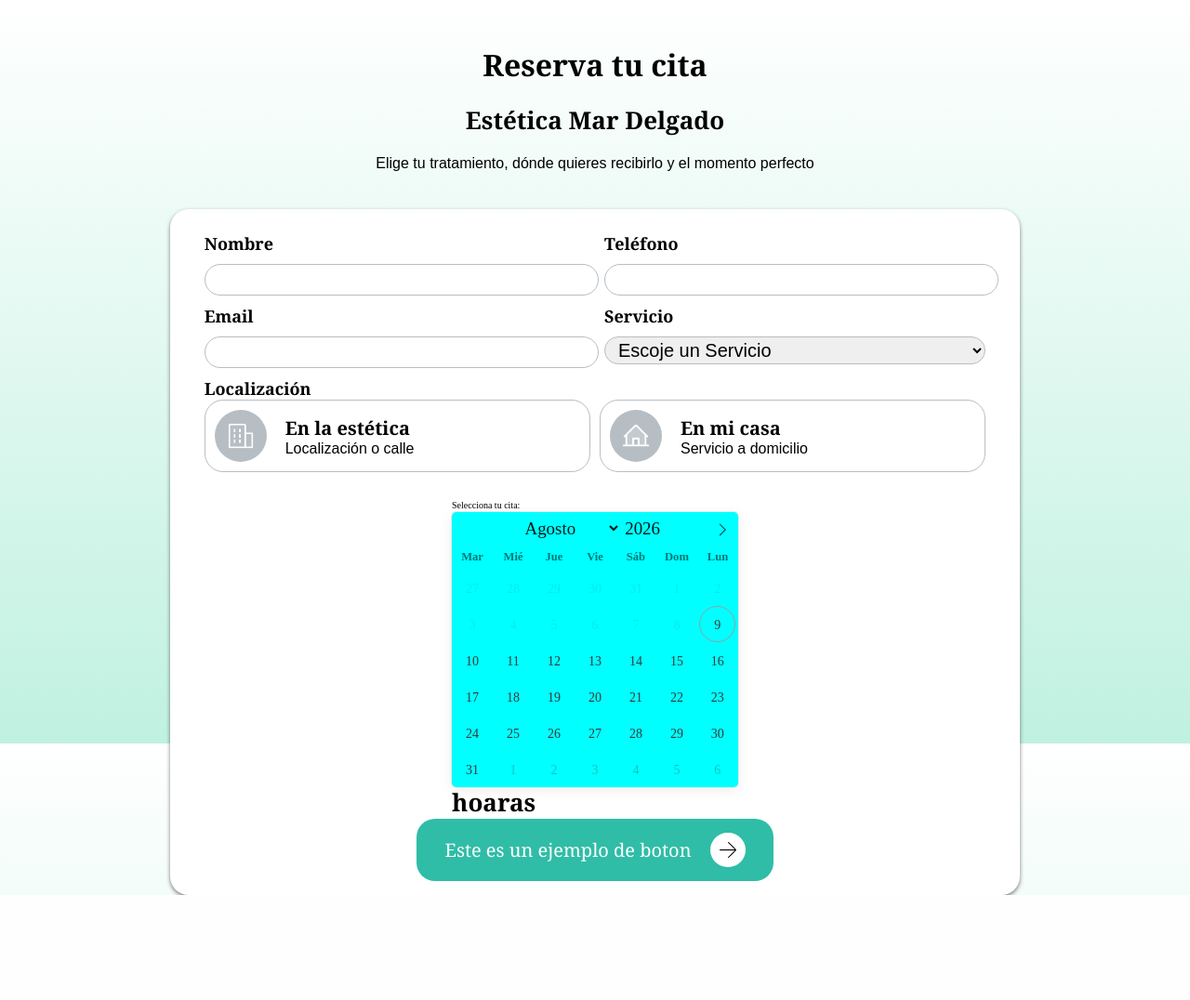
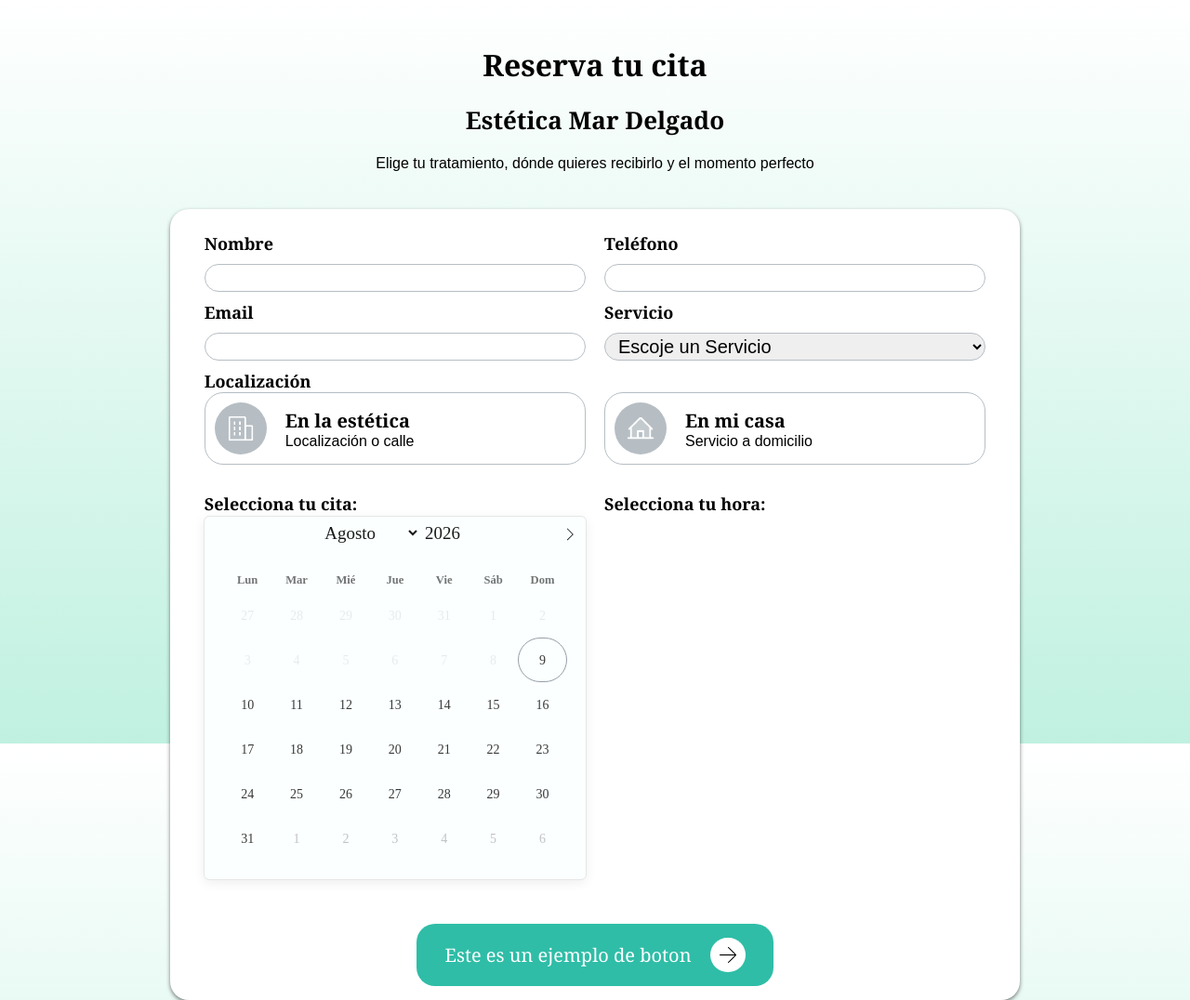
Before and after one commit to Javiier99/app-booking-simple, a PHP site: page /index.html in a window 1280 px wide. Shown: the whole page at 93% size. Before the commit the page ends 963 px from the top, so only its background shows below. Run offline with PHP 8.4, Linux system fonts and the light colour scheme.

Commit message:
Se ha termiando el calendario, ahora toca preparar la selección de horas de forma automática

```diff
--- a/index.html
+++ b/index.html
@@ -73,16 +73,24 @@
 
                 </div>
 
-                <div>
-                    <div id="calendar">
+                <div class="body-form-div-divx2">
+                    <div class="body-form-div-divx2-labelDiv">
                         <!-- Colocamos todo el calendario -->
-                        <label for="fecha-cita">Selecciona tu cita:</label>
+                        <label class="body-form-div-divx2-labelDiv--label" for="fecha-cita">Selecciona tu cita:</label>
+                        <div id="calendar"></div>
                     </div>
-                    <div>
+                    <div class="body-form-div-divx2-h2Div">
                         <!-- Selección de las horas -->
-                        <h2>hoaras</h2>
+                        <label class="body-form-div-divx2-h2Div--label" for="hours">Selecciona tu hora:</label>
+                        <div id="calendar-hours" class=""></div>
                     </div>
                 </div>
+
+                <div>
+                    <!-- Aqui pondría todos los datos para que el cliente pueda reservar -->
+                </div>
+
+
 
                 <button class="button">
                     Este es un ejemplo de boton
--- a/public/css/calendar.css
+++ b/public/css/calendar.css
@@ -1,8 +1,48 @@
 /* Toda la edición del calendario se realizará aquí */
-
+@import url(/public/css/main.css);
 
 
 
 .flatpickr-calendar{
-    background-color: aqua;
+    background-color: rgb(251, 255, 255);
+    width: 100%;
 }
+
+.flatpickr-rContainer{
+    width: 100%;
+}
+
+.flatpickr-innerContainer{
+    padding: 20px;
+}
+
+.flatpickr-days,
+.dayContainer {
+    width: 100% !important;
+    min-width: 100% !important;
+    max-width: 100% !important;
+}
+
+
+.flatpickr-day,
+.flatpickr-weekday {
+    max-width: none !important;
+    height: 48px !important;       /* Altura de cada casilla de día */
+    line-height: 48px !important;  /* Centra el texto del número */
+}
+
+
+.flatpickr-day.selected, .flatpickr-day.startRange, .flatpickr-day.endRange, .flatpickr-day.selected.inRange, .flatpickr-day.startRange.inRange, .flatpickr-day.endRange.inRange, .flatpickr-day.selected:focus, .flatpickr-day.startRange:focus, .flatpickr-day.endRange:focus, .flatpickr-day.selected:hover, .flatpickr-day.startRange:hover, .flatpickr-day.endRange:hover, .flatpickr-day.selected.prevMonthDay, .flatpickr-day.startRange.prevMonthDay, .flatpickr-day.endRange.prevMonthDay, .flatpickr-day.selected.nextMonthDay, .flatpickr-day.startRange.nextMonthDay, .flatpickr-day.endRange.nextMonthDay{
+    background-color: var(--green-selection-button) !important;
+    border-color: var(--green-selection-button) !important;
+}
+
+
+.flatpickr-day:hover{
+    background-color: var(--light-green-background) !important;
+}
+
+.flatpickr-months .flatpickr-prev-month:hover svg,.flatpickr-months .flatpickr-next-month:hover svg{
+    fill: var(--green-selection-button);
+
+}
--- a/public/css/style.css
+++ b/public/css/style.css
@@ -49,7 +49,7 @@ body{
 .form-div-divx3Button-divx4{
     display: grid;
     grid-template-columns: repeat(2,1fr);
-    grid-template-rows: repeat(2,1fr);
+    grid-template-rows: auto;
     margin: 1rem 0px;
     row-gap: 1rem;
     column-gap: 2rem;
@@ -59,6 +59,8 @@ body{
 .form-div-divx3Button-divx4-labelinput{
     display: flex;
     flex-direction: column;
+    width: 100%;
+    box-sizing: border-box;
 }
 
 .form-div-divx3Button-divx4-labelinput--label{
@@ -74,7 +76,8 @@ body{
     border: var(--light-grey) solid 1px;
     border-radius: 2rem;
     padding-left: 1rem;
-
+    width: 100%;
+    box-sizing: border-box;
     font-size: 2rem;
 }
 
@@ -99,7 +102,7 @@ body{
 .body-form-div-divx3button-labelDiv-divx2{
     display: flex;
     flex-direction: row;
-    column-gap: 1rem;
+    column-gap: 2rem;
     justify-content: space-around;
 }
 
@@ -146,3 +149,25 @@ body{
 
 
 /* 2 Calendar */
+/* La edición del calendario mismo se encuentra en el css calendar.css */
+
+.body-form-div-divx2{
+    display: flex;
+    flex-direction: row;
+    width: 100%;
+    column-gap: 2rem;
+    padding-bottom: 5rem;
+}
+
+.body-form-div-divx2-labelDiv, .body-form-div-divx2-h2Div{
+    width: 50%;
+}
+
+
+
+
+.body-form-div-divx2-labelDiv--label, .body-form-div-divx2-h2Div--label{
+    font-family: var(--font-family);
+    font-size: 1.8rem;
+    font-weight: bold;
+}
--- a/public/css/style_global.css
+++ b/public/css/style_global.css
@@ -37,7 +37,7 @@ body{
     --light-green-background : #c0f1e0;
     --light-green : #D4F3E8;
     --light-grey : #B6BEC4;
-    --green-dark: #0D4738;
+    --green-dark : #0D4738;
 
     /* Comprobar si tengo algún uso a los siguientes colores */
 
--- a/public/js/calendar.js
+++ b/public/js/calendar.js
@@ -1,22 +1,77 @@
 // Toda la lógica del calendario
 
-import flatpickr from "flatpickr";
+import "./flatpickr.min.js";
+import "./es.js";
 
+const agendaHoras = ["10:00", "11:00", "12:00", "13:00", "18:00", "19:00", "20:00"];
 
-
-// export function inicializarCalendar(){
-//     flatpickr('#calendar', {
-//         inline: true,
-//         locale: "es",
-//         minDate: "today",
-//         dateFormat: "d-m-Y"
-//     })
-// }
-
+let horaSeleccionada = null;
+let fechaSeleccionada = null;
 
 
 export function inicializarCalendar(){
-    var fp =  flatpickr(".date", {
+    flatpickr("#calendar", {
+        inline: true,        // Calendario visible en pantalla
+        locale: flatpickr.l10ns.es,     // Asignamos el idioma español importado
+        minDate: "today",    // Bloquear días pasados
+        dateFormat: "d-m-Y", // Formato de fecha
 
+        // onChange: function(selectedDates, dateStr){
+        //     fechaSeleccionada = dateStr;
+        //     horaSeleccionada = null;
+        //     cargarHorasDinamicas(dateStr);
+        // }
     })
+
+    // Listener para el botón de confirmar
+
+    // const btnConfirmar = document.querySelector('.btn-confirmar');
+    // if(btnConfirmar){
+    //     btnConfirmar.addEventListener('click', validarReserva);
+    // }
+
+    // async function cargarHorasDinamicas(fecha) {
+    //     const contenedor = document.getElementById("calendar-hours");
+    //     contenedor.className = "body-form-div-divx2-h2Div-divHours";
+    //     contenedor.innerHTML = 'Cargando disponibilidad, porfavor espere....'
+
+    //     try{
+    //         const respuesta = await fetch('/api/get-hours.php?fecha={fecha}');
+    //         const horasOcupadas = await respuesta.json();
+
+    //         const bloques = HORARIOS_DISPONIBLES.map(hora => ({
+    //             hora : hora,
+    //             disponible : !horasOcupadas.includes(hora)
+    //         }));
+    //         renderizarHoras(bloques);s
+    //     }catch(error){
+    //         console.error('Error al obtener las horas: ', error);
+
+    //     }
+    // }
+
+    // function renderizarHoras(bloques){
+    //     const contenerdor = document.getElementById("calendar-hours");
+    //     contenerdor.className = "grid-horas";
+
+    //     contenerdor.innerHTML = bloques.map(b=>{
+    //         if(b.disponible){
+    //             return `<button type="button" class="bloque-hora disponible" data-hora="${b.hora}">
+    //                         ${b.hora}
+    //                     </button>`;
+    //         }else{
+    //             return `
+    //                 <button type="button" class="bloque-hora no-disponible" disabled title="Hora ocupada">
+    //                     ${b.hora}
+    //                 </button>`;
+    //         }
+    //     }).join('');
+
+    //     // Event listener para seleccionar hora
+    //     contenerdor.querySelectorAll
+
+
+    // }
+
+
 }
--- a/public/js/es.js
+++ b/public/js/es.js
@@ -11,15 +11,15 @@
     };
 var Spanish = {
     weekdays: {
-          shorthand: ["Lun", "Mar", "Mié", "Jue", "Vie", "Sáb", "Dom"],
+        shorthand: ["Dom", "Lun", "Mar", "Mié", "Jue", "Vie", "Sáb"],
         longhand: [
+            "Domingo",
             "Lunes",
             "Martes",
             "Miércoles",
             "Jueves",
             "Viernes",
             "Sábado",
-              "Domingo",
         ],
     },
     months: {
--- a/public/js/main.js
+++ b/public/js/main.js
@@ -8,10 +8,8 @@
 
 import "./flatpickr.min.js";
 import "./es.js";
+import {inicializarCalendar} from "./calendar.js";
 
-flatpickr("#calendar", {
-    inline: true,        // Calendario visible en pantalla
-    locale: flatpickr.l10ns.es,     // Asignamos el idioma español importado
-    minDate: "today",    // Bloquear días pasados
-    dateFormat: "d-m-Y", // Formato de fecha
+document.addEventListener("DOMContentLoaded", ()=>{
+    inicializarCalendar();
 })
```
Also changed, not shown: api/get-hours.php (added, +25 -0 lines), config/database.php (+20 -0 lines). Lines whose indentation alone changed are shown as unchanged.
